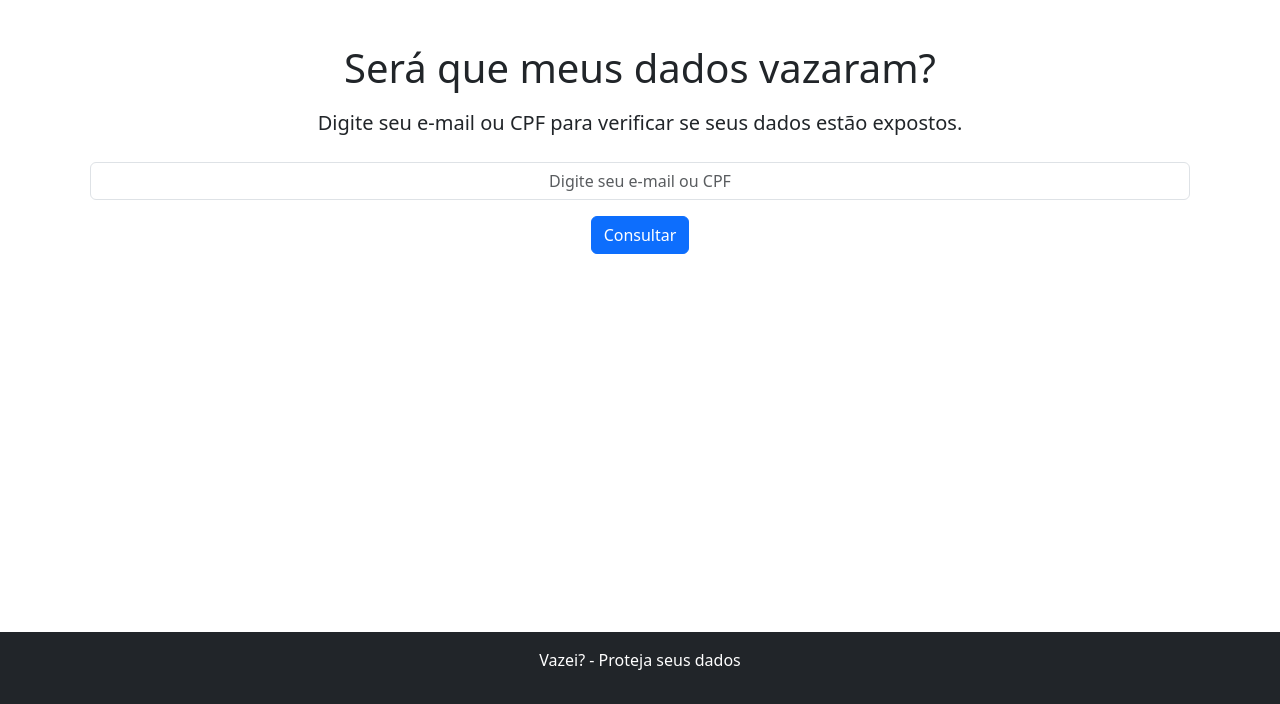
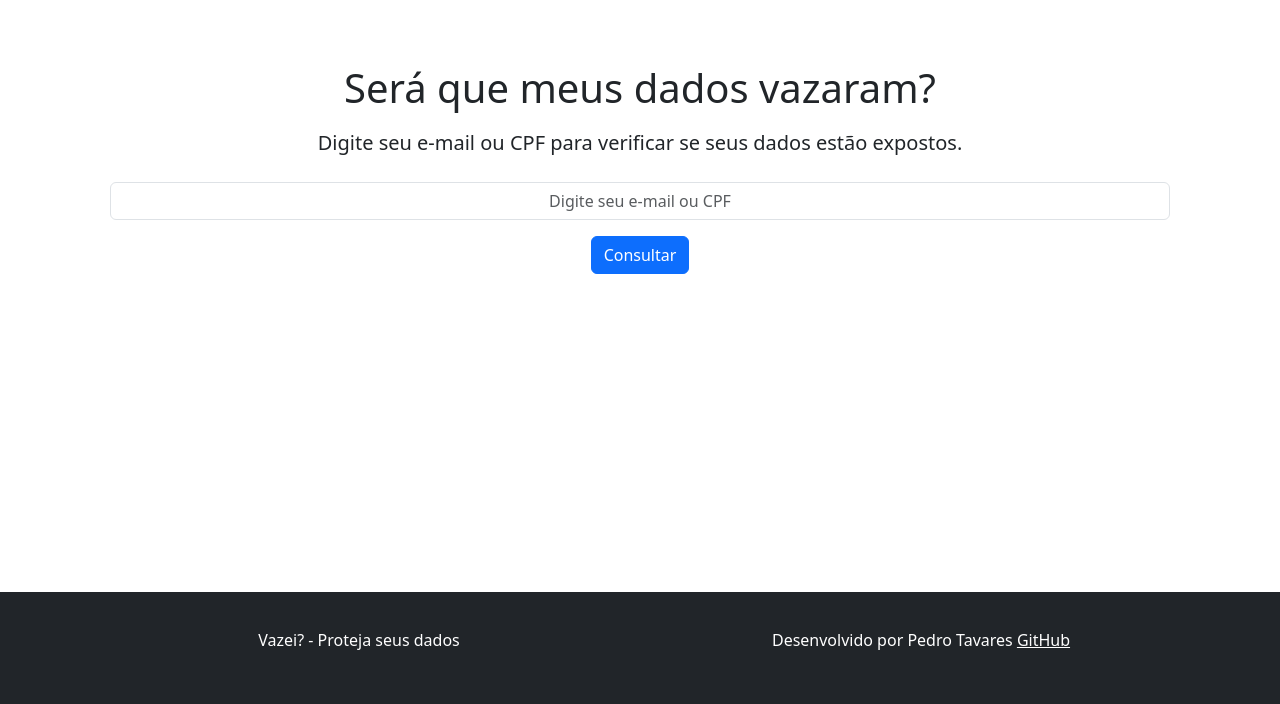
Before and after one commit to joaopedrotavarres/treino_01, a PHP site: page /index.php in a window 1280 px wide. Shown: the part 96-800 px from the top of the page. Run offline with PHP 8.4, Linux system fonts and the light colour scheme.

Commit message:
Ainda ajustando o footer

```diff
--- a/public/index.php
+++ b/public/index.php
@@ -1,5 +1,5 @@
 <?php include '../templates/header.php'; ?>
-    <div class="text-center">
+    <div class="container text-center">
         <h1 class="mb-3">Será que meus dados vazaram?</h1>
         <p class="lead">Digite seu e-mail ou CPF para verificar se seus dados estão expostos.</p>
 
--- a/templates/footer.php
+++ b/templates/footer.php
@@ -1,8 +1,16 @@
-<!DOCTYPE html>
-</div>
-        <footer class="bg-dark text-center text-white py-3 mt-auto">
-            <p>Vazei? - Proteja seus dados</p>
-        </footer>
-        <script src="https://cdn.jsdelivr.net/npm/bootstrap@5.3.0-alpha1/dist/js/bootstrap.bundle.min.js"></script>
-    </body>
+</div> <!-- Fechando a div aberta no header.php, se houver -->
+<footer class="bg-dark text-center text-white py-3 mt-auto">
+    <div class="container">
+        <div class="row">
+            <div class="col-md-6">
+                <p>Vazei? - Proteja seus dados</p>
+            </div>
+            <div class="col-md-6">
+                <p>Desenvolvido por Pedro Tavares <a href="https://github.com/joaopedrotavarres" class="text-white">GitHub</a></p>
+            </div>
+        </div>
+    </div>
+</footer>
+<script src="https://cdn.jsdelivr.net/npm/bootstrap@5.3.0-alpha1/dist/js/bootstrap.bundle.min.js"></script>
+</body>
 </html>
```
